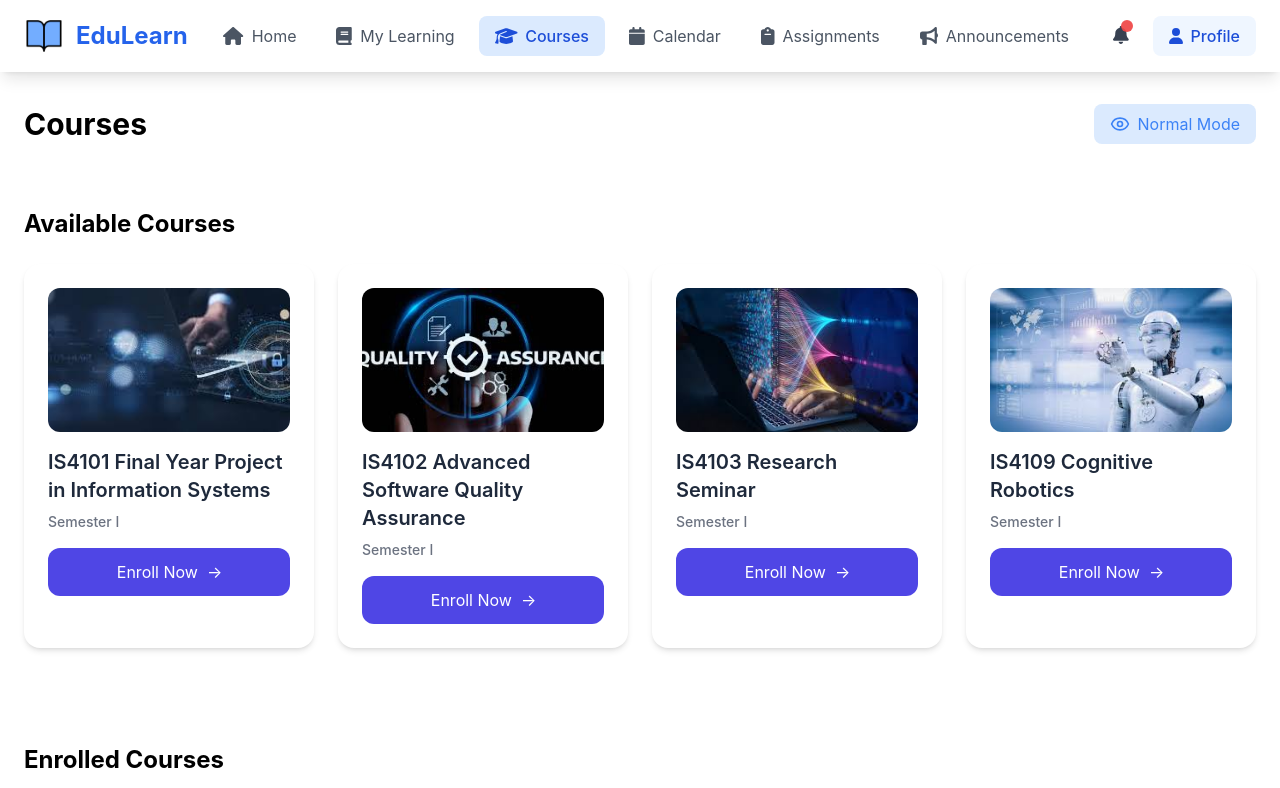
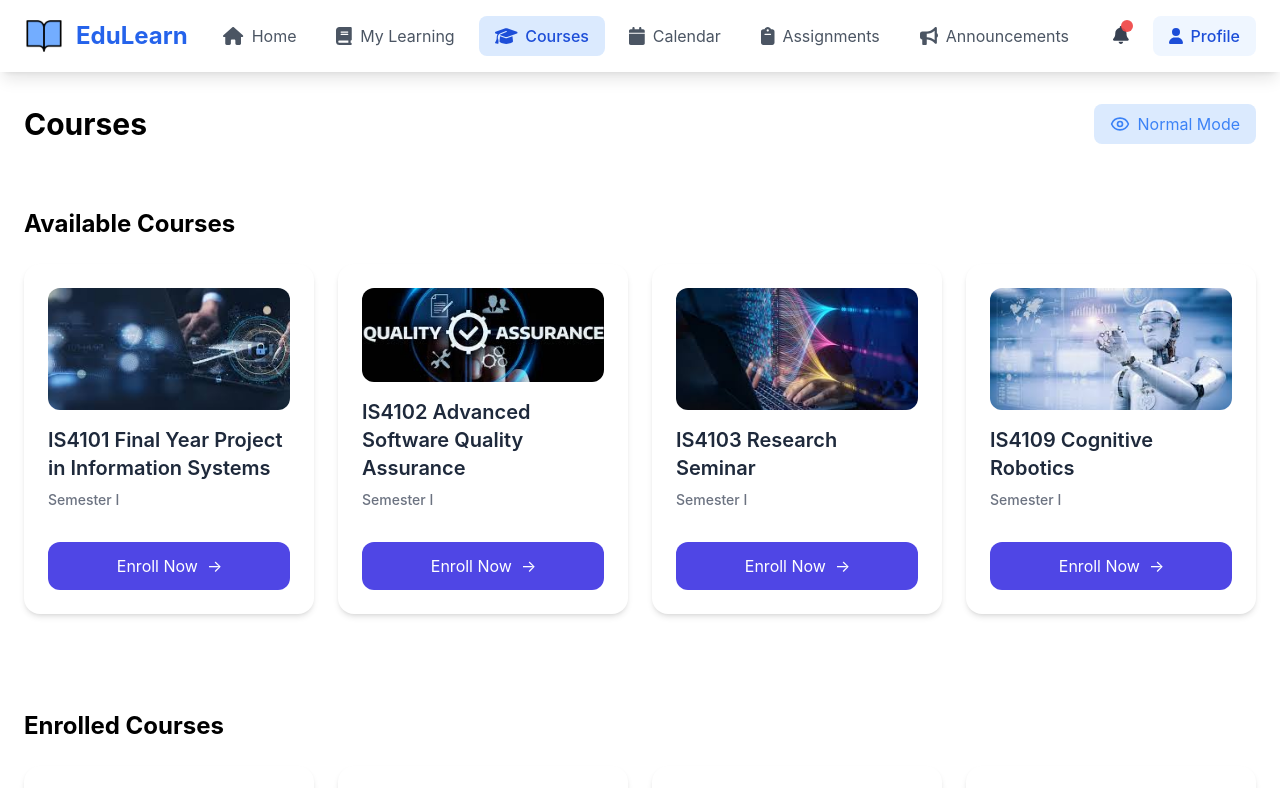
Before and after one commit to michellenikeetha/manual_adhd_lms, a React (Create React App) app: page /courses in a window 1280 px wide. Shown: the top 788 px of the page. Built offline with nearby package versions, Linux system fonts and the light colour scheme.

Commit message:
course card layout fixed

```diff
--- a/src/components/CourseCard.jsx
+++ b/src/components/CourseCard.jsx
@@ -13,7 +13,7 @@ const CourseCard = ({ course, isEnrolled }) => {
   const navigate = useNavigate();
 
   const handleEnroll = (e) => {
-    e.stopPropagation(); // Prevent card click from triggering
+    e.stopPropagation();
     setShowConfirm(false);
     setShowSuccess(true);
     setTimeout(() => setShowSuccess(false), 3000);
@@ -24,13 +24,13 @@ const CourseCard = ({ course, isEnrolled }) => {
   };
 
   const handleEnrollClick = (e) => {
-    e.stopPropagation(); // Prevent card click from triggering
+    e.stopPropagation();
     setShowConfirm(true);
   };
 
   return (
     <motion.div
-      className="bg-white p-6 rounded-2xl shadow-md relative overflow-hidden hover:shadow-lg transition-shadow duration-300 cursor-pointer"
+      className="bg-white p-6 rounded-2xl shadow-md relative overflow-hidden hover:shadow-lg transition-shadow duration-300 cursor-pointer flex flex-col h-[350px]"
       whileHover={{ scale: 1.03, y: -3 }}
       whileTap={{ scale: 0.97 }}
       onHoverStart={() => setIsHovered(true)}
@@ -60,6 +60,7 @@ const CourseCard = ({ course, isEnrolled }) => {
 
       <p className="text-sm text-gray-500 font-medium mb-4">{course.semester}</p>
 
+      <div className="mt-auto">
         {isEnrolled ? (
           <motion.div
             className="mt-4 space-y-2"
@@ -97,6 +98,7 @@ const CourseCard = ({ course, isEnrolled }) => {
             </motion.div>
           </motion.button>
         )}
+      </div>
 
       <AnimatePresence>
         {showConfirm && (
```
Lines whose indentation alone changed are shown as unchanged.
